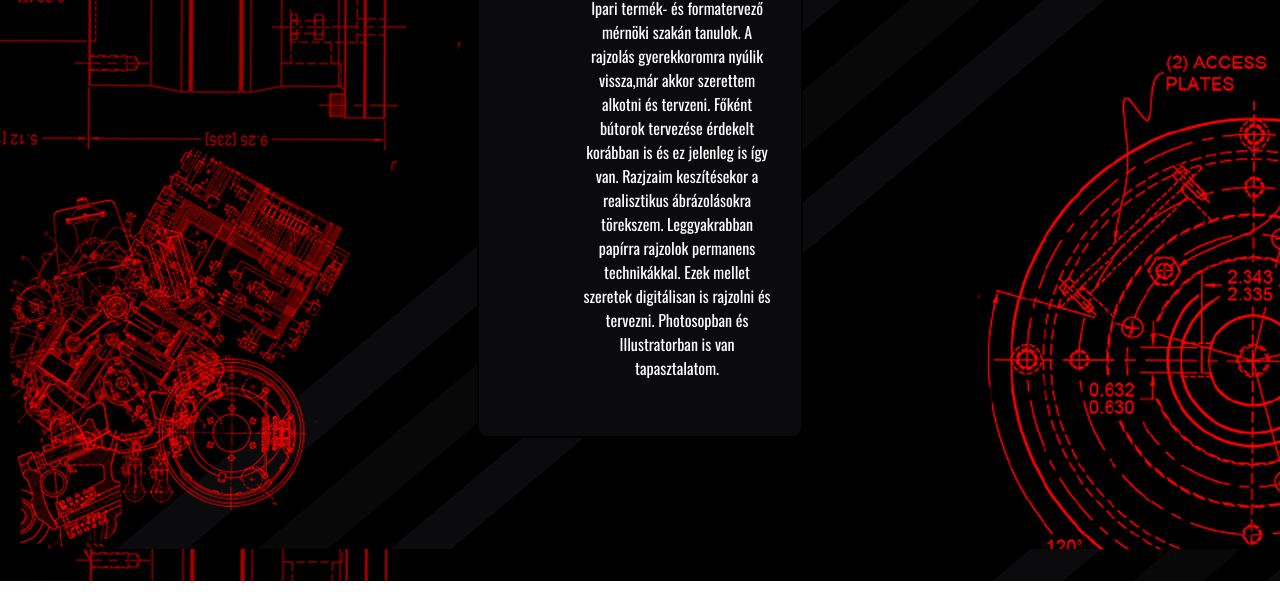
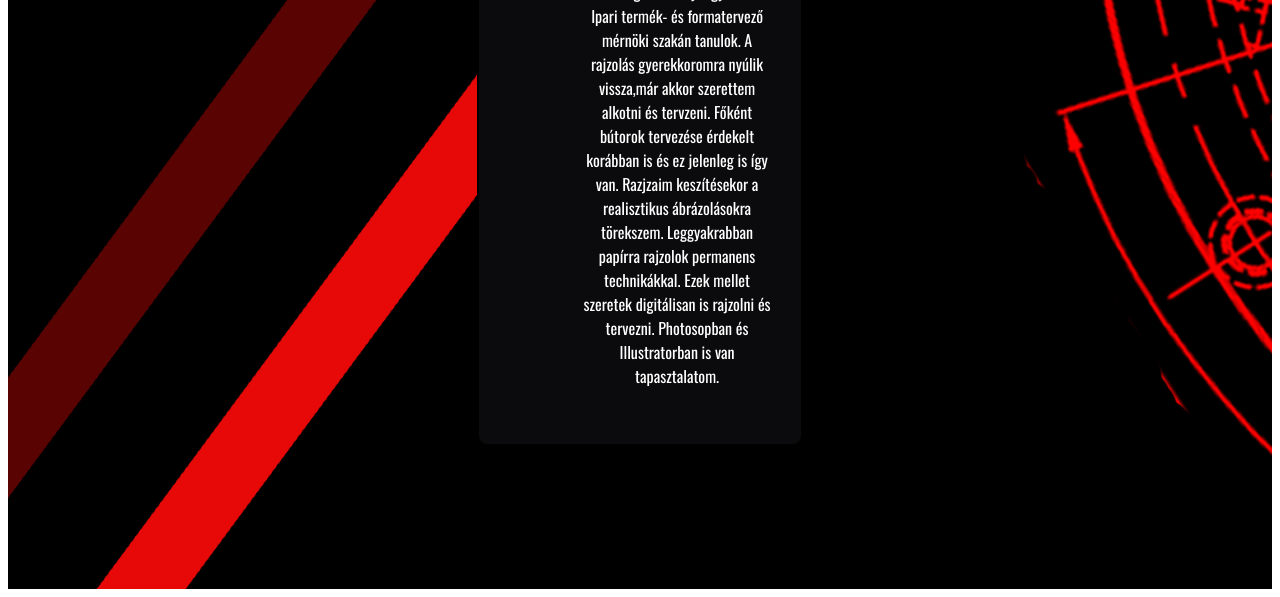
Before and after one commit to LAndrejL/ladi_andrej_portfolio, a plain HTML site: page rolam.html in a window 1280 px wide. Shown: the part 219-816 px from the top of the page. Drawn offline with nearby package versions, Linux system fonts and the light colour scheme.

Commit message:
Update rolam.html

```diff
--- a/rolam.html
+++ b/rolam.html
@@ -12,7 +12,7 @@
 </head>
 <body>
 
-	<div class="hatter">
+	<div class="mh">
 		<div class="menu">
 			<div class="elemek">
 				<a href="index.html">Kezdőoldal</a>
```
